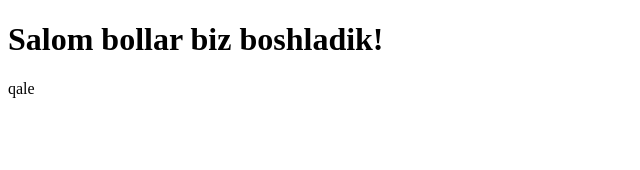
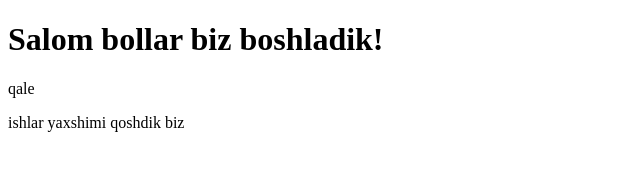
Before and after one commit to iqboljon-0203/Jamoaviy-ishlash, a plain HTML site: page index.html in a window 1280 px wide. Shown: the whole page, without its empty margins (0-640 px from the left). Drawn offline with Linux system fonts and the light colour scheme.

Commit message:
Added by abdujalil

```diff
--- a/index.html
+++ b/index.html
@@ -8,5 +8,6 @@
 <body>
     <h1>Salom bollar biz boshladik!</h1>
     <p>qale</p>
+    <p>ishlar yaxshimi qoshdik biz </p>
 </body>
 </html>
```
